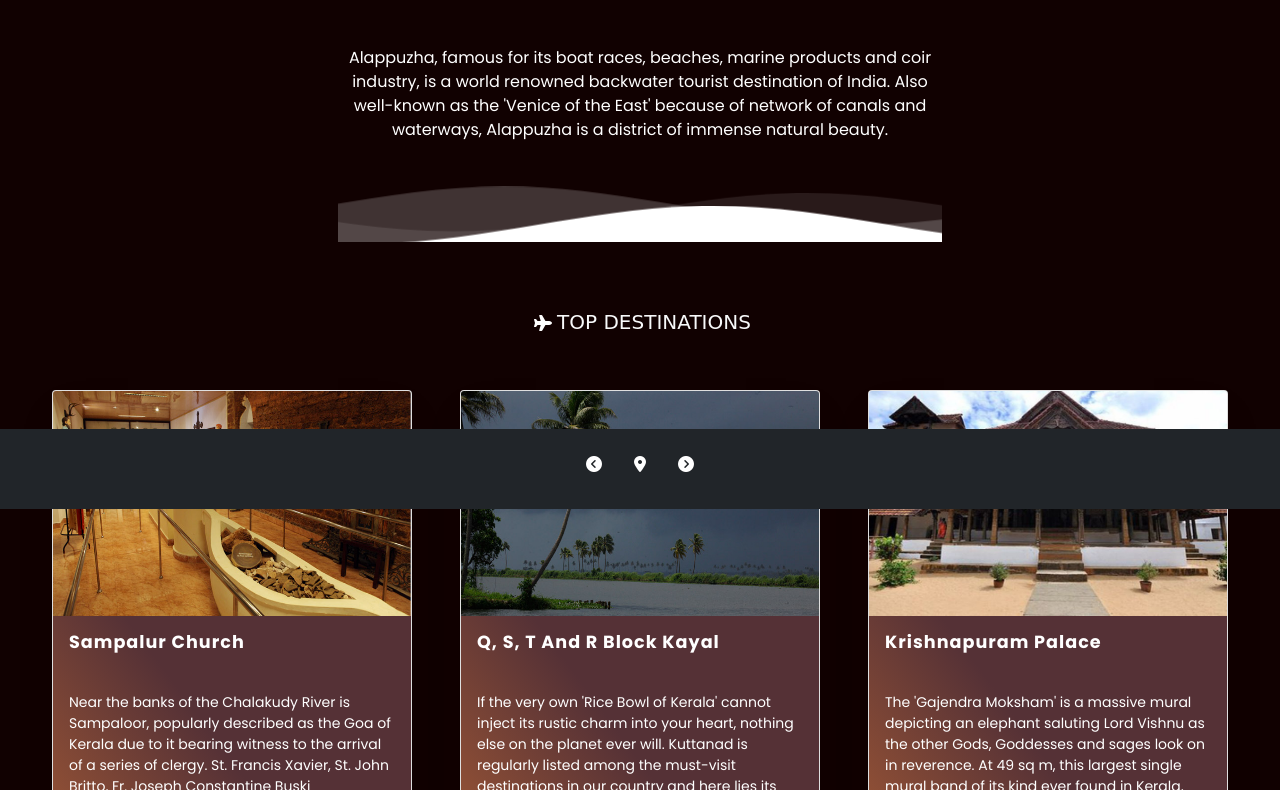
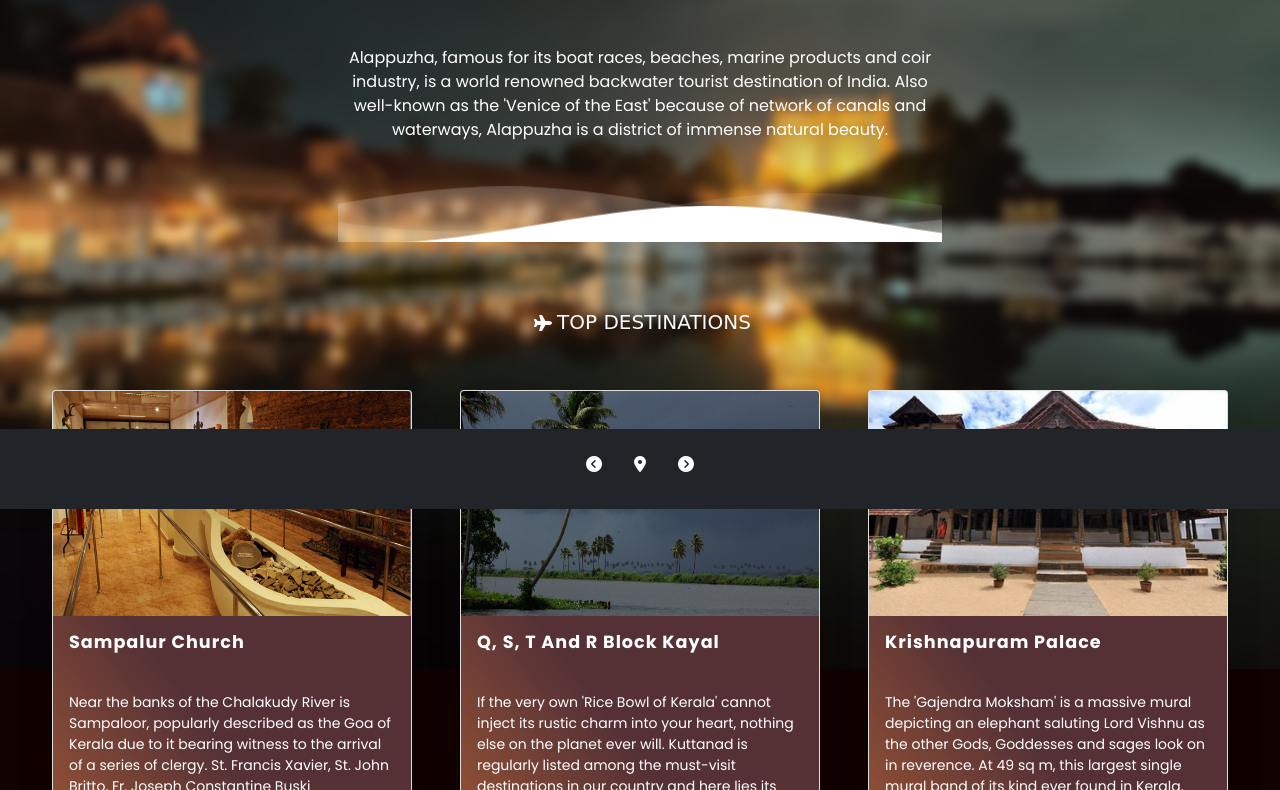
Before and after one commit to zaatan/kerala, a plain HTML site: page alappuzha.html in a window 1280 px wide. Shown: the part 291-1081 px from the top of the page. Drawn offline with nearby package versions, Linux system fonts and the light colour scheme.

Commit message:
restored

```diff
--- a/alappuzha.html
+++ b/alappuzha.html
@@ -21,7 +21,7 @@
 
 <body>
     <div class="imgg">
-        <img src="images/.jpg" class="imgg">
+        <img src="images/blur.jpg" class="imgg">
         <div class="header">
 
             <!-- header -->
```
